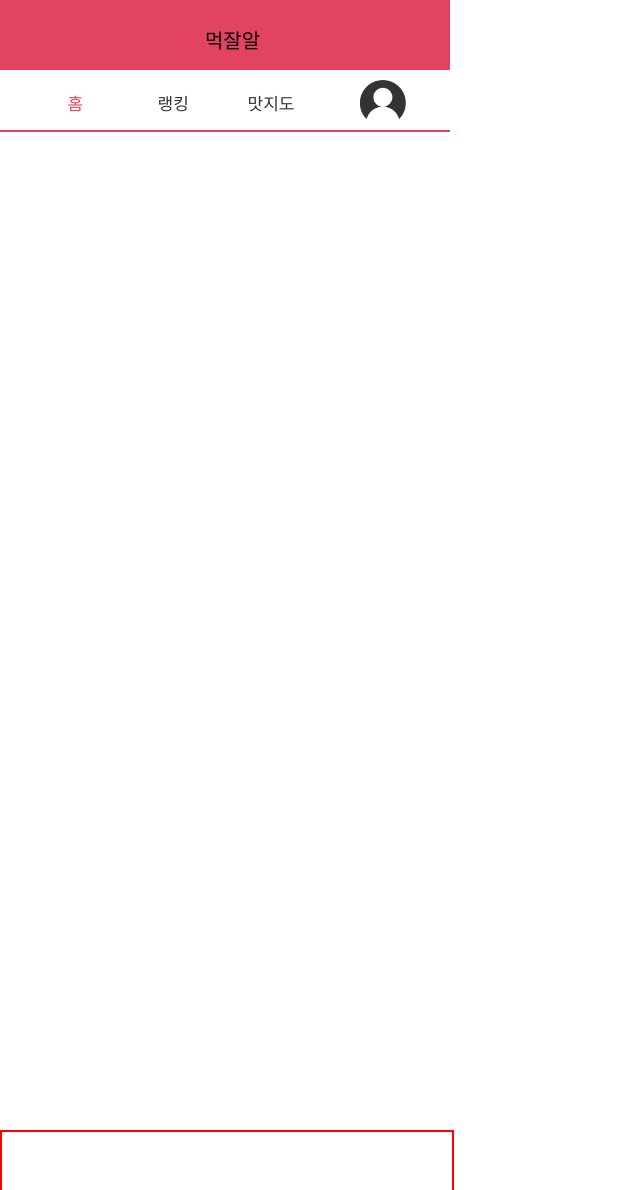
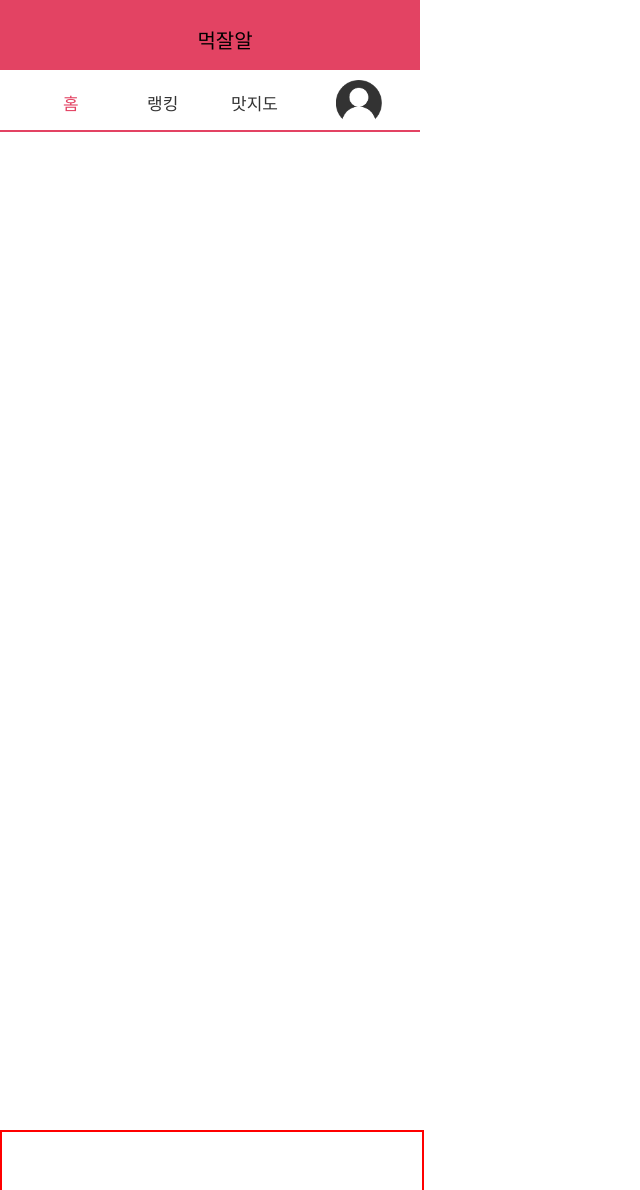
Before and after one commit to vvilliscool/Final_Team04, a Django app: page / in a window 1280 px wide. Shown: the whole page, without its empty margins (0-640 px from the left). Run offline with Django 3.2, Linux system fonts and the light colour scheme; some web fonts are replaced.

Commit message:
update index.html

```diff
--- a/taste/static/resources/css/index.css
+++ b/taste/static/resources/css/index.css
@@ -16,7 +16,7 @@ html,body{overflow-x:hidden; }
 /* ------------------------------body_top------------------------------- */
 #body_top{
     position:fixed; z-index:100;
-    width:450px;
+    width:420px;
     /* width:100%; */
     height: 130px;
     /* border:2px solid red; */
@@ -68,13 +68,13 @@ html,body{overflow-x:hidden; }
 /* ------------------------------------------------------------------------ */
 
 #body_middle{
-    position:absolute; width:450px; top:130px;
+    position:absolute; width:420px; top:130px;
     height: 1000px;
     /* background-color:cadetblue; */
     /* border:2px solid black; */
 }
 #body_foot{
-    position:absolute; width:450px; top:1130px;
+    position:absolute; width:420px; top:1130px;
     height: 100px;
     border:2px solid red;
     /* background-color: red; */
--- a/taste/templates/index.html
+++ b/taste/templates/index.html
@@ -5,6 +5,8 @@
     <meta http-equiv="X-UA-Compatible" content="IE=edge">
     <meta name="viewport" content="width=device-width, initial-scale=1.0">
     <link rel="stylesheet" type="text/css" href="{% static 'resources/css/index.css' %}">
+    <link href="../static/resources/images/body_top_logo_circle.jpg" rel="shortcut icon" type="image/x-icon">
+    <link rel="stylesheet" type="text/css" href="../static/resources/css/index.css">
 
     <title>먹잘알</title>
 </head>
@@ -19,6 +21,7 @@
             <a href="{% url 'index' %}"><div id='menu_text_01' class="menu_text" style='color:crimson'>홈</div></a>
              <a href="{% url 'ranking' %}"><div id='menu_text_02' class="menu_text">랭킹</div></a>
             <a href="{% url 'map' %}"><div id='menu_text_03' class="menu_text">맛지도</div></a>
+            <!-- 마이페이지 이미지 -->
             <a href="{% url 'mypage' %}"><div id='menu_text_04' class="menu_text"></div></a>
         </div>
     </div>
```
